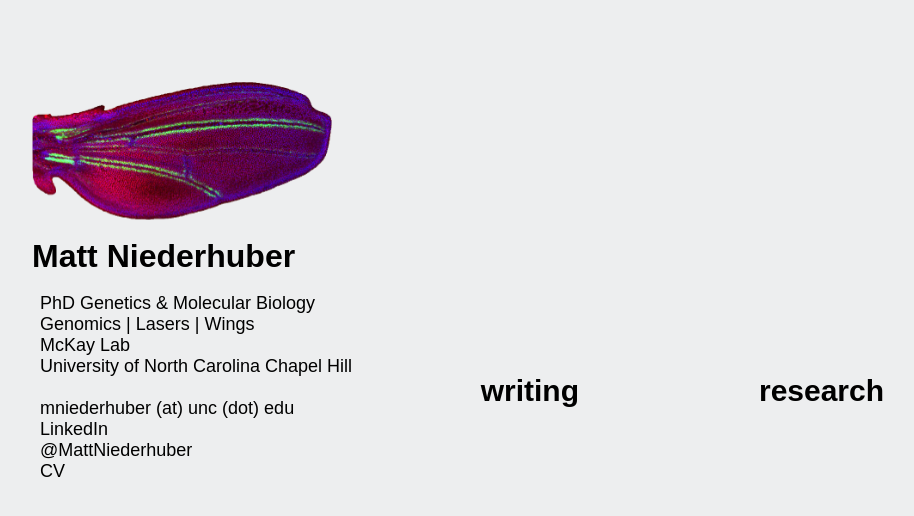
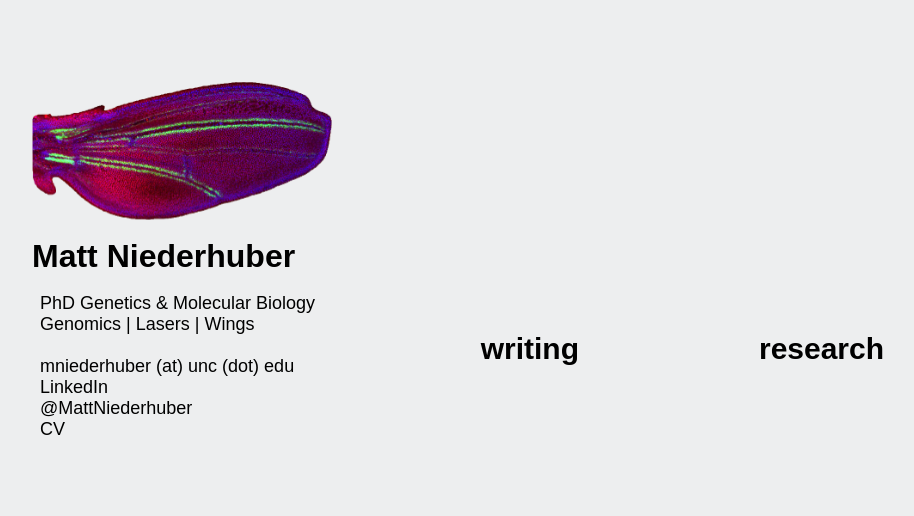
Before and after one commit to mniederhuber/mniederhuber.github.io, a plain HTML site: page index.html in a window 1280 px wide. Shown: the whole page, without its empty margins (160-1074 px from the left). Drawn offline with Linux system fonts and the light colour scheme.

Commit message:
removing mckaylab link

```diff
--- a/index.html
+++ b/index.html
@@ -33,11 +33,7 @@
 
       <h3>PhD Genetics & Molecular Biology <br>
 			Genomics | Lasers | Wings <br>
-      <a class="one" href="http://mckaylab.web.unc.edu/">McKay
-      Lab</a>
 			<br>
-      University of North Carolina Chapel Hill<br>
-      <br>
       mniederhuber (at) unc (dot) edu<br>
 			<a class="one" href="https://www.linkedin.com/in/mniederhuber">LinkedIn</a><br>
       <a class="one" href="https://twitter.com/MattNiederhuber">@MattNiederhuber</a><br>
```
